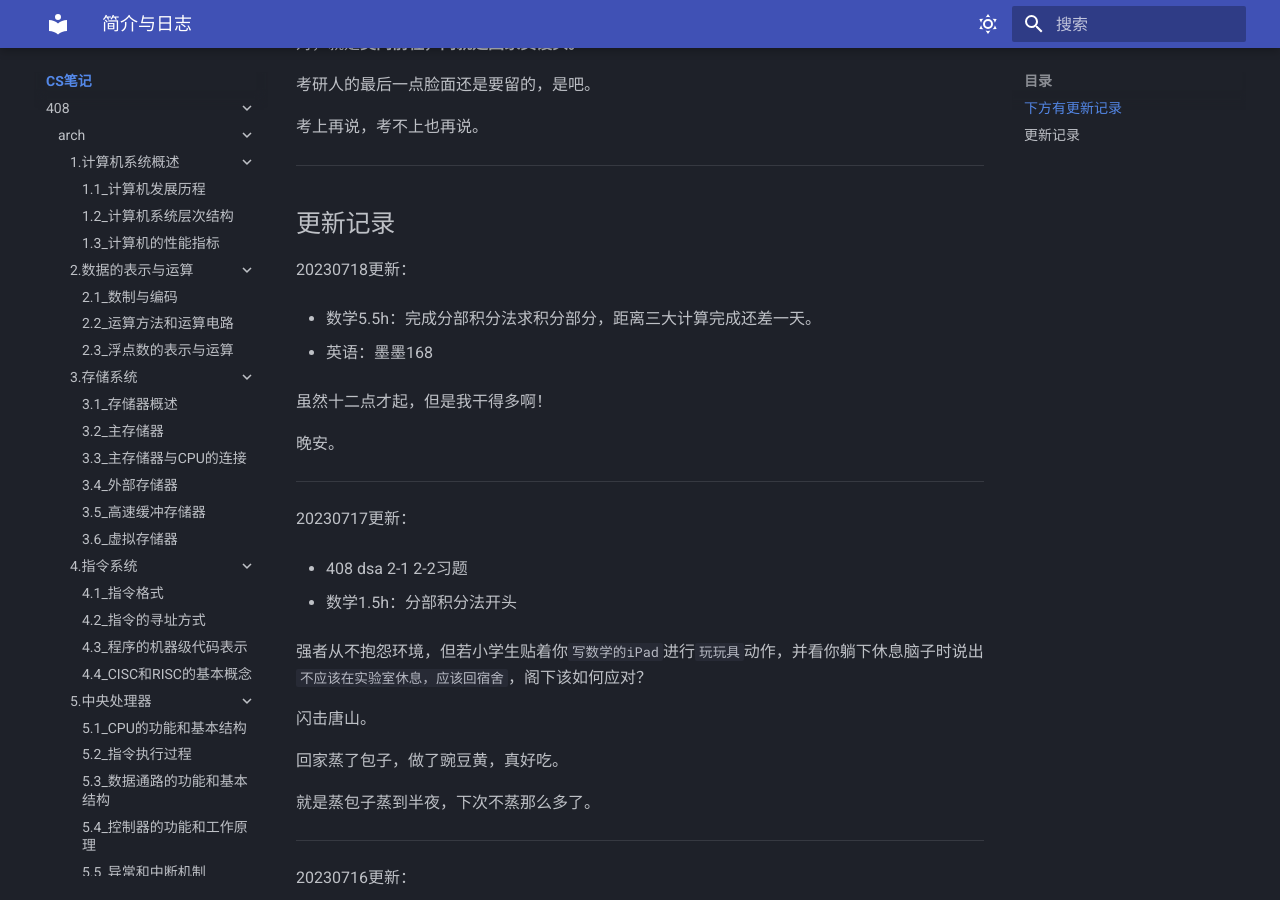
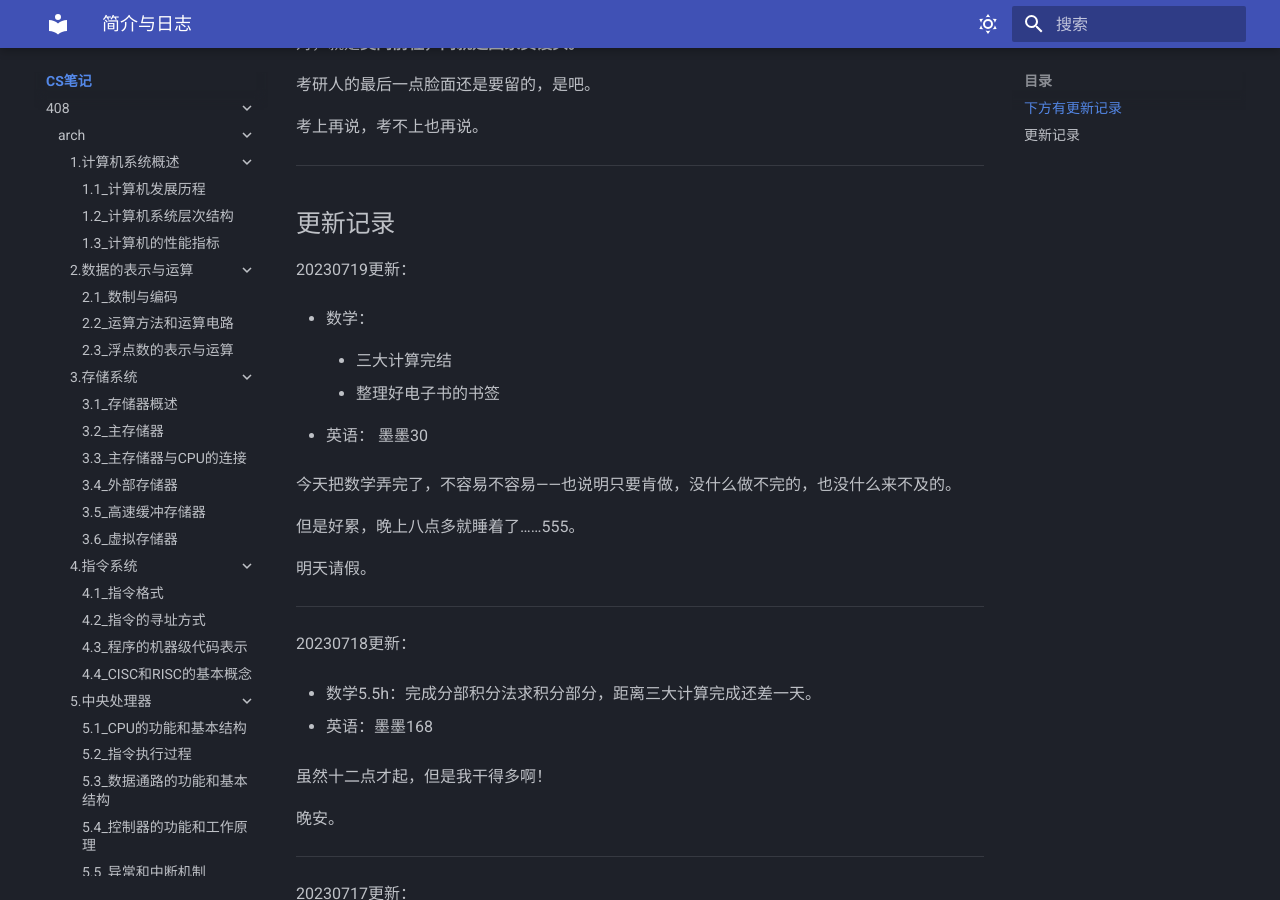
Before and after one commit to Haohahahaha/cs, an MkDocs documentation site: the page built from docs/index.md, in a window 1280 px wide and 900 px high, scrolled down 768 px. Built offline with MkDocs 1.6.1 and Material for MkDocs 9.7.7, drawn with Linux system fonts in a browser that asks for light colours.

Commit message:
2023-07-20_01:17:06 update

```diff
--- a/docs/index.md
+++ b/docs/index.md
@@ -39,6 +39,24 @@
 <a id="update"></a>
 
 ## 更新记录
+
+20230719更新：
+
+- 数学：
+
+    - 三大计算完结
+
+    - 整理好电子书的书签
+
+- 英语： 墨墨30
+
+今天把数学弄完了，不容易不容易——也说明只要肯做，没什么做不完的，也没什么来不及的。
+
+但是好累，晚上八点多就睡着了……555。
+
+明天请假。
+
+---
 
 20230718更新：
 
```
